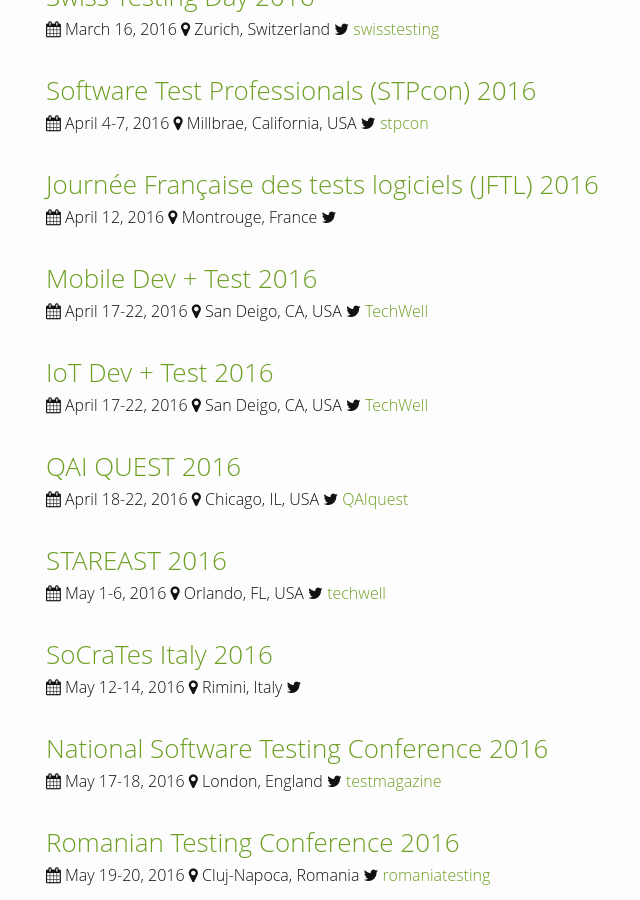
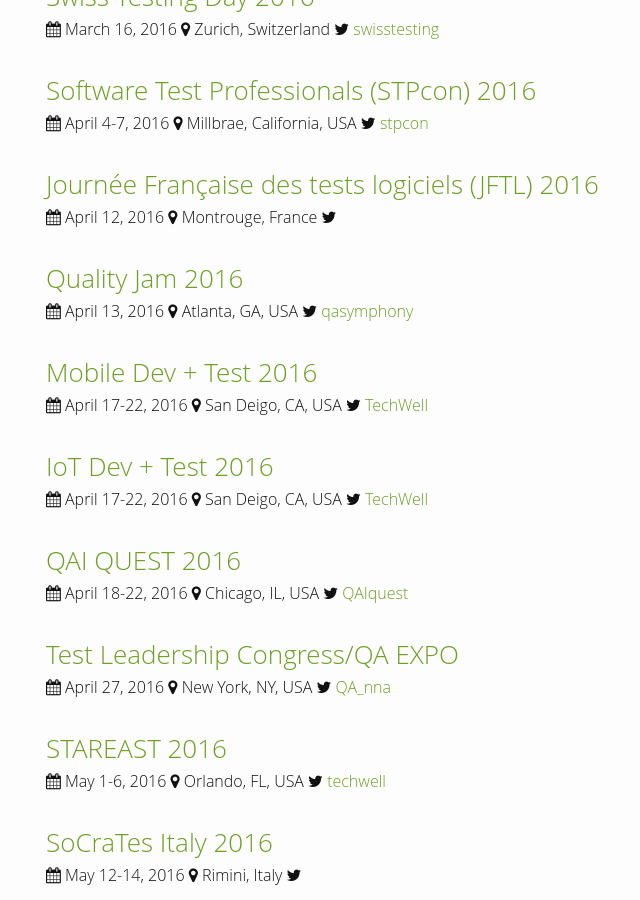
Before and after one commit to TestingConferences/testingconferences.github.io, a Jekyll site: the page built from index.html, in a window 1280 px wide and 900 px high, scrolled down 837 px. Shown: the whole window, without its empty margins (224-864 px from the left). Built offline with Jekyll 4.4.1, drawn with Linux system fonts in a browser that asks for light colours.

Commit message:
Added Quality Jam and Test Leadership Congress

```diff
--- a/_data/current.yml
+++ b/_data/current.yml
@@ -58,6 +58,12 @@
   url: http://www.cftl.fr/JFTL
   twitter:
 
+- name: Quality Jam 2016
+  location: Atlanta, GA, USA
+  dates: "April 13, 2016"
+  url: http://qualityjam.net/
+  twitter: qasymphony
+
 - name: Mobile Dev + Test 2016
   location: San Deigo, CA, USA
   dates: "April 17-22, 2016"
@@ -75,6 +81,12 @@
   dates: "April 18-22, 2016"
   url: http://qaiquest.org/2016/
   twitter: QAIquest
+
+- name: Test Leadership Congress/QA EXPO
+  location: New York, NY, USA
+  dates: "April 27, 2016"
+  url: http://testmastersacademy.org/conference.html
+  twitter: QA_nna
 
 - name: STAREAST 2016
   location: Orlando, FL, USA
```
